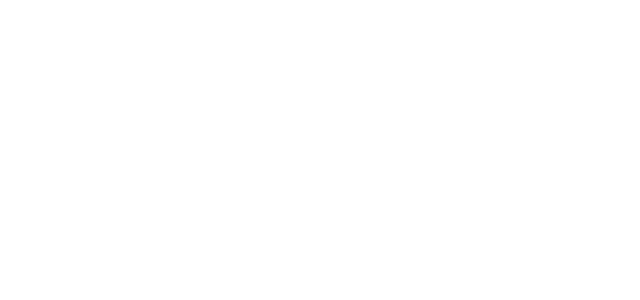
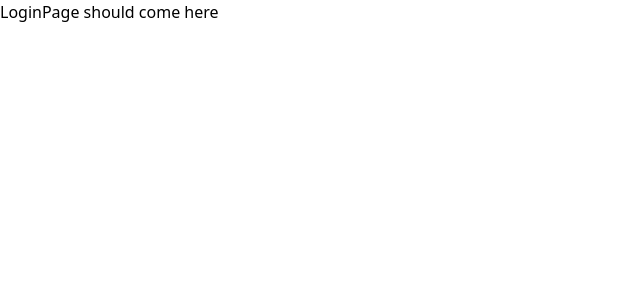
Before and after one commit to Ikendu/bookbetter, a React (Vite) app in the folder clients/: page /login in a window 1280 px wide. Before the commit this address had no page. Shown: the top 300 px of the page, without its empty margins (0-640 px from the left). Built offline with nearby package versions, Linux system fonts and the light colour scheme; the HTML template or start-up script is replaced by a standard one.

Commit message:
login page and route added

```diff
--- a/clients/src/App.jsx
+++ b/clients/src/App.jsx
@@ -1,12 +1,14 @@
 import { Routes, Route } from "react-router-dom";
 import "./App.css";
 import IndexPage from "./Pages/IndexPage";
+import LoginPage from "./Pages/LoginPage";
 
 function App() {
   return (
     <div>
       <Routes>
         <Route index element={<IndexPage />} />
+        <Route path="/login" element={<LoginPage />} />
       </Routes>
     </div>
   );
--- a/clients/src/Pages/IndexPage.jsx
+++ b/clients/src/Pages/IndexPage.jsx
@@ -1,3 +1,4 @@
+import { Link } from "react-router-dom";
 import HomeIcon from "../assets/Icons/HomeIcon";
 import MobileViewIcon from "../assets/Icons/MobileViewIcon";
 import SearchIcon from "../assets/Icons/SearchIcon";
@@ -23,14 +24,17 @@
             <SearchIcon />
           </button>
         </div>
-        <div className="flex gap-2 items-center border border-pink-900 rounded-full py-2 px-4">
+        <Link
+          to={"/login"}
+          className="flex gap-2 items-center border border-pink-900 rounded-full py-2 px-4"
+        >
           <div>
             <MobileViewIcon />
           </div>
           <div className="bg-primary rounded-full text-white border-2 border-pink-900 overflow-hidden">
             <UserIcon />
           </div>
-        </div>
+        </Link>
       </header>
     </div>
   );
--- /dev/null
+++ b/clients/src/Pages/LoginPage.jsx
@@ -0,0 +1,4 @@
+const LoginPage = () => {
+  return <div>LoginPage should come here</div>;
+};
+export default LoginPage;
```
